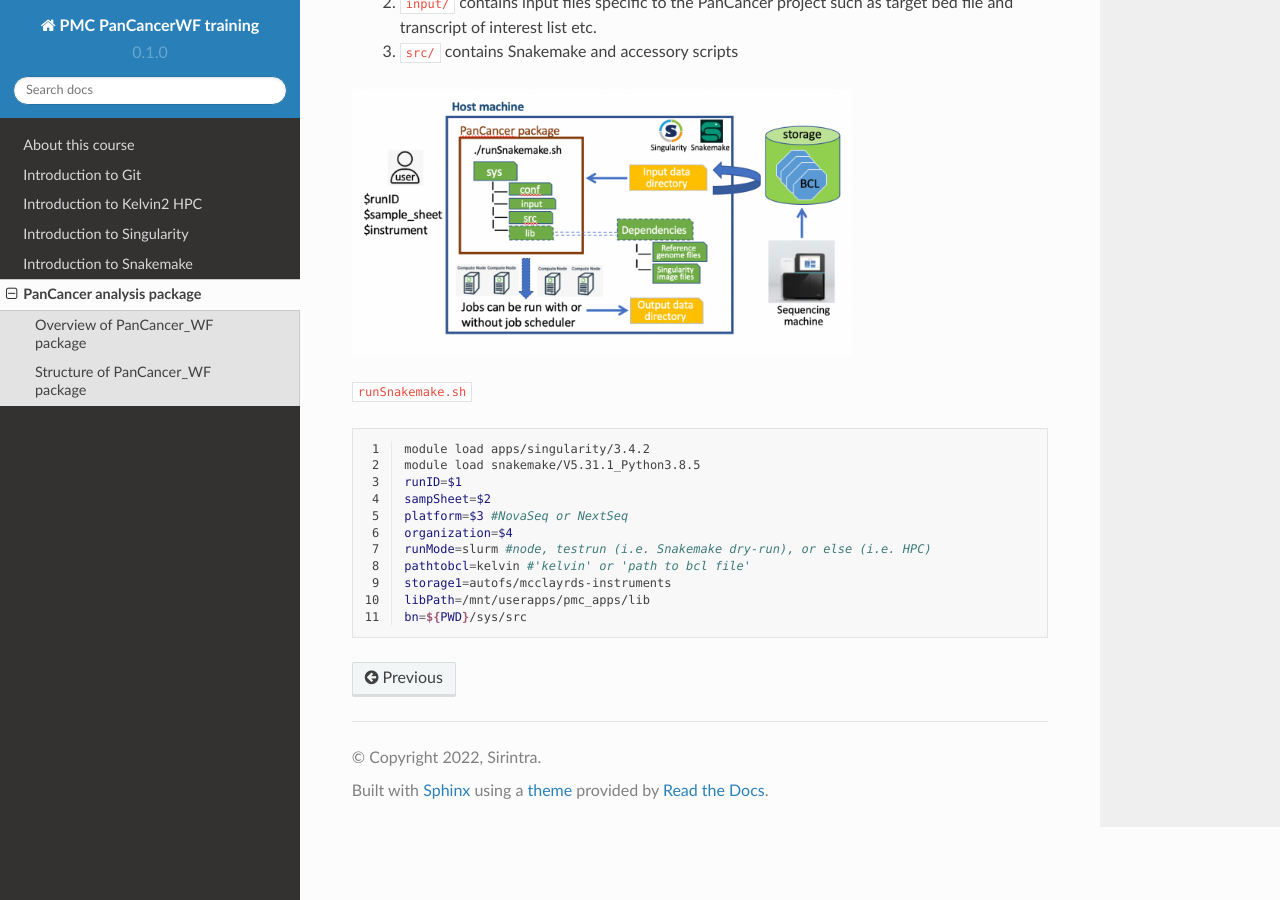
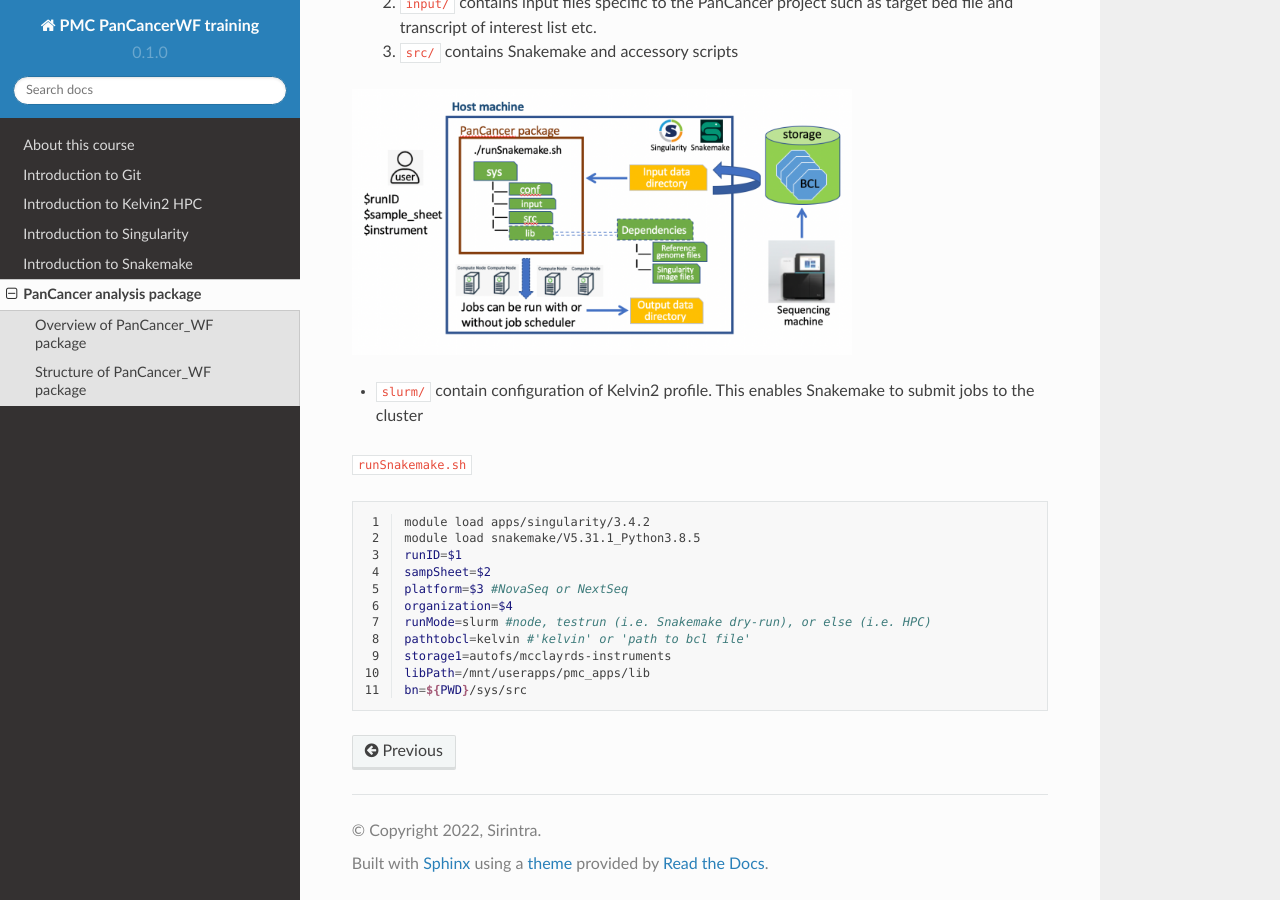
Before and after one commit to sirintra/PMC-PC-training, a Sphinx documentation site: the page built from docs/source/pc_package.rst, in a window 1280 px wide and 900 px high, scrolled down 1213 px. Built offline with Sphinx 7.4.7 and the Read the Docs theme 2.0.0, drawn with Linux system fonts in a browser that asks for light colours.

Commit message:
Update pc_package.rst

```diff
--- a/docs/source/pc_package.rst
+++ b/docs/source/pc_package.rst
@@ -46,7 +46,7 @@ The PanCancer workflow package has the following folder structure:
 .. image:: img_analysis_package.png
    :width: 500
 
-
+* ``slurm/`` contain configuration of Kelvin2 profile. This enables Snakemake to submit jobs to the cluster
 
 
 
```
